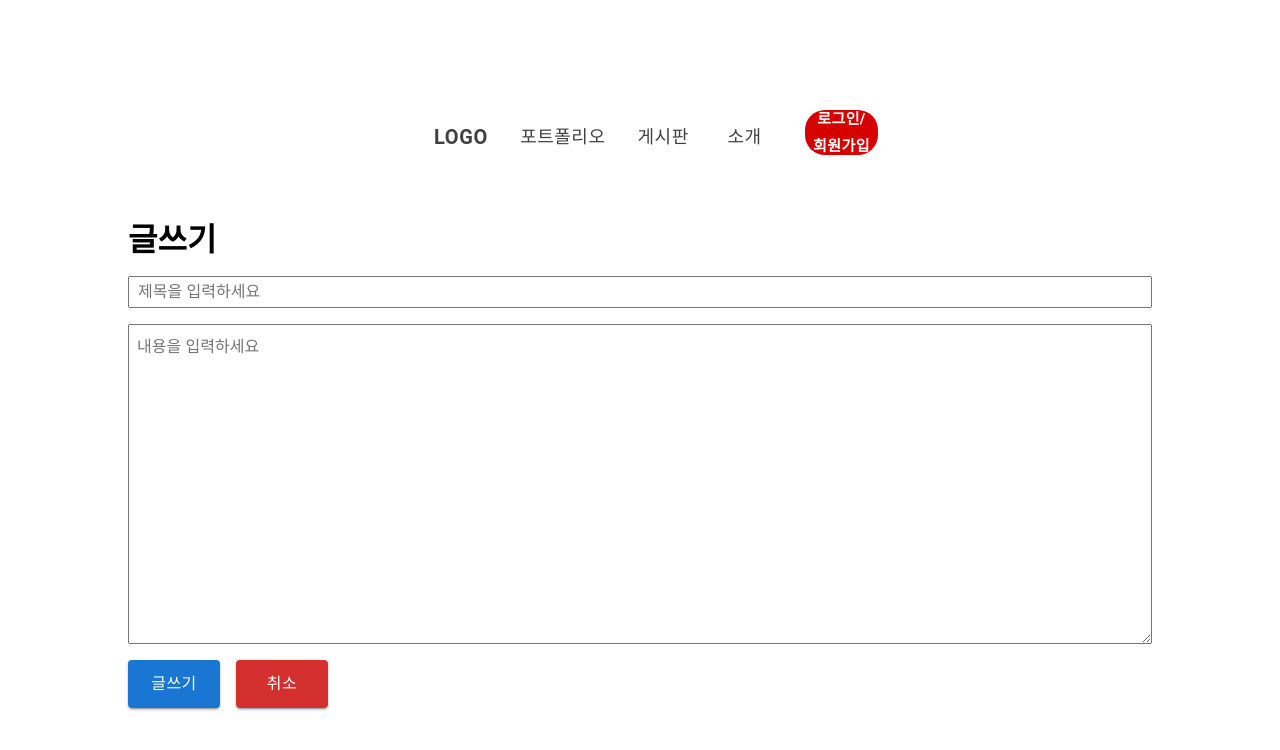
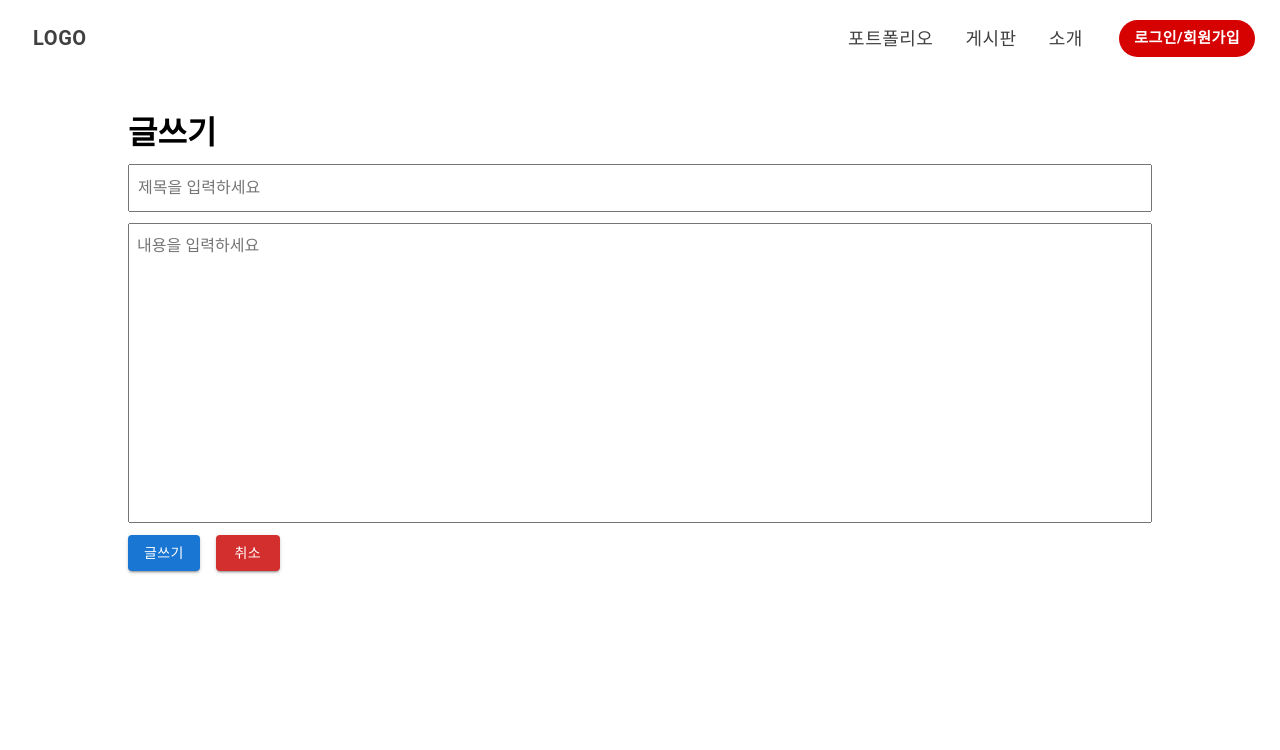
Before and after one commit to costar011/ssc, a React (Vite) app: page /write in a window 1280 px wide. Shown: the top 750 px of the page. Built offline with nearby package versions, Linux system fonts and the light colour scheme; a web font is replaced by a local one; what chance would draw is missing.

Commit message:
헤더 로고 클릭시 메인 이동 보더리스트 width 간격 수정 write 전체 수정

```diff
--- a/src/component/header.tsx
+++ b/src/component/header.tsx
@@ -62,6 +62,7 @@ const Style = styled.div`
 const Login = () => {
   const navigate = useNavigate();
 
+  const LogoClick = () => navigate("/");
   const PortfolioClick = () => {
     alert("Portfolio Clicked");
   };
@@ -74,7 +75,7 @@ const Login = () => {
   return (
     <Style>
       <div className="header-container">
-        <Button className="logo-button">LOGO</Button>
+        <Button className="logo-button" onClick={LogoClick}>LOGO</Button>
         <div className="menu-buttons">
           <Button className="menu-button" onClick={PortfolioClick}>
             포트폴리오
--- a/src/pages/BoardList.tsx
+++ b/src/pages/BoardList.tsx
@@ -44,7 +44,7 @@ const Style = styled.div`
   .main-container {
     display: flex;
     align-items: center;
-    width: 100%;
+    width: 80%;
     height: 100%;
     position: relative; /* 부모 컨테이너를 기준으로 버튼 위치 설정 */
   }
--- a/src/pages/Write.tsx
+++ b/src/pages/Write.tsx
@@ -10,12 +10,17 @@ const Style = styled.div`
   height: 100vh;
   position: relative;
 
-  .write-container {
+  .header-line {
+    width: 100%;
+  }
+
+  .main-container {
     display: flex;
+    margin-top: 30px;
     flex-direction: column;
-    gap: 1em;
+    gap: 0.7em;
     width: 80%;
-    margin-top: 2em;
+    height: 100%;
   }
 
   h1 {
@@ -24,33 +29,29 @@ const Style = styled.div`
 
   input {
     width: 100%;
-    height: 2em;
+    height: 3em;
     padding: 0.5em;
     font-size: 1em;
   }
-
-  textarea {
+  .textarea {
     width: 100%;
-    height: 20em;
+    height: 300px;
     padding: 0.5em;
     font-size: 1em;
-  }
-
-  button {
-    width: 100%;
-    height: 3em;
-    font-size: 1em;
+    text-align: left; /* 텍스트 왼쪽 정렬 */
+    vertical-align: top; /* 텍스트 상단 정렬 */
+    resize: none; /* 필요 시 크기 조절 비활성화 */
   }
 
   .btn-container {
+    width: 100%;
     display: flex;
     gap: 1em;
-
     width: 200px;
     border-radius: 15px;
   }
 `;
-
+const Write = () => {
   const WriteButton = () => {
     alert("글쓰기 버튼 클릭");
   };
@@ -59,14 +60,17 @@ const CancelButton = () => {
     alert("취소 버튼 클릭");
   };
 
-export default function Write() {
   return (
     <Style>
+      <div className="header-line">
         <Header />
-      <div className="write-container">
+      </div>
+
+      <div className="main-container">
         <h1>글쓰기</h1>
         <input type="text" placeholder="제목을 입력하세요" />
-        <textarea placeholder="내용을 입력하세요" />
+        <textarea className="textarea" placeholder="내용을 입력하세요" />
+
         <div className="btn-container">
           <Button variant="contained" color="primary" onClick={WriteButton}>
             글쓰기
@@ -78,4 +82,6 @@ export default function Write() {
       </div>
     </Style>
   );
-}
+};
+
+export default Write;
```
Lines whose indentation alone changed are shown as unchanged.
